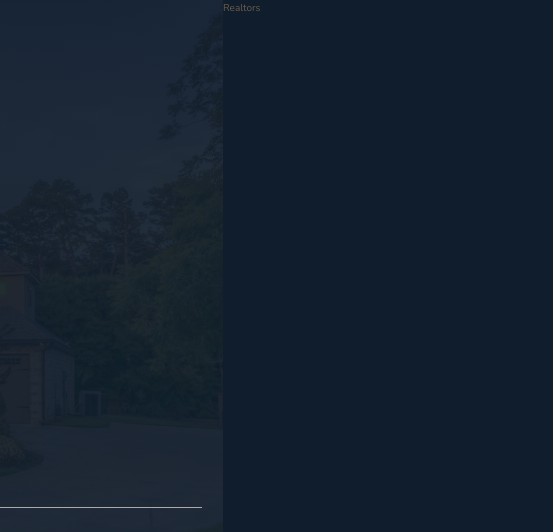
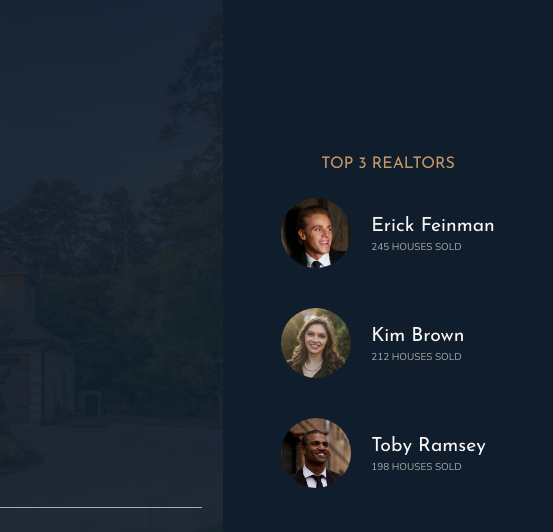
Before and after one commit to MihaiElisei/nexter-app, a website: page index.html in a window 1280 px wide. Shown: the top 532 px of the page, 727-1280 px from the left. Drawn offline with nearby package versions, Linux system fonts and the light colour scheme.

Commit message:
add realtors html and css

```diff
--- a/index.html
+++ b/index.html
@@ -31,8 +31,29 @@
                 <img src="img/logo-bi.png" alt="Logo 4">
             </div>
         </header>
+
+        <!-- Realtours -->
         <div class="realtors">
-            Realtors
+            <h3 class="heading-3">Top 3 Realtors</h3>
+            <div class="realtors__list">
+                <img src="img/realtor-1.jpeg" alt="Realtor 1" class="realtors__img">
+                <div class="realtors__details">
+                    <h4 class="heading-4 heading-4--light">Erick Feinman</h4>
+                    <p class="realtors__sold">245 houses sold</p>
+                </div>
+
+                <img src="img/realtor-2.jpeg" alt="Realtor 2" class="realtors__img">
+                <div class="realtors__details">
+                    <h4 class="heading-4 heading-4--light">Kim Brown</h4>
+                    <p class="realtors__sold">212 houses sold</p>
+                </div>
+
+                <img src="img/realtor-3.jpeg" alt="Realtor 3" class="realtors__img">
+                <div class="realtors__details">
+                    <h4 class="heading-4 heading-4--light">Toby Ramsey</h4>
+                    <p class="realtors__sold">198 houses sold</p>
+                </div>
+            </div>
         </div>
 
         <!-- Features section -->
--- a/sass/_realtors.scss
+++ b/sass/_realtors.scss
@@ -1,4 +1,31 @@
 .realtors {
     background-color: $color-secondary;
     grid-column: col-start 7 / full-end;
+    padding: 3rem;
+
+    display: grid;
+    align-content: center;
+    justify-content: center;
+    justify-items: center;
+    grid-row-gap: 2rem;
+
+    &__list {
+        display: grid;
+        grid-template-columns: min-content max-content;
+        grid-column-gap: 2rem;
+        grid-row-gap: 5vh;
+        align-items: center;
+    }
+
+    &__img {
+        width: 7rem;
+        border-radius: 50%;
+        display: block;
+    }
+
+    &__sold {
+        text-transform: uppercase;
+        color: $color-grey-light-2;
+        margin-top: -3px;
+    }
 }
```
Also changed, not shown: css/style.css.
